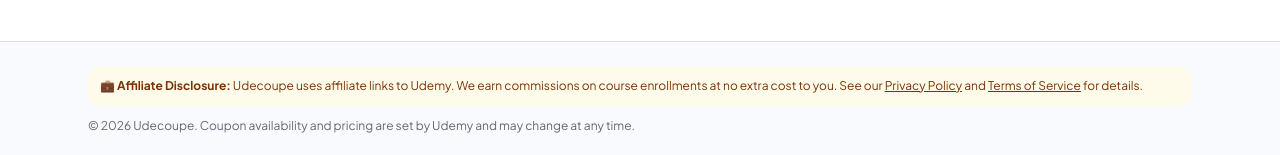
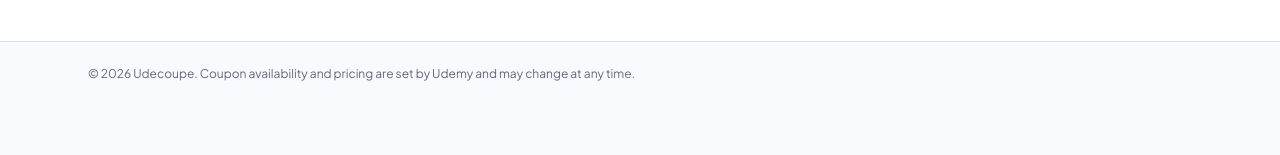
Before and after one commit to Numan-Nadeem/udecoupe, a Next.js app: page / in a window 1280 px wide. Shown: the part 1278-1433 px from the top of the page. After the commit the page ends 1384 px from the top, so only its background shows below. Built offline with nearby package versions, Linux system fonts and the light colour scheme; no server answers; the database is empty.

Commit message:
refactor: remove affiliate disclosure section from site footer
Removed the affiliate disclosure block for cleaner footer layout.

Co-authored-by: Numan Nadeem <115472372+Numan-Nadeem@users.noreply.github.com>

```diff
--- a/components/site-footer.tsx
+++ b/components/site-footer.tsx
@@ -45,20 +45,6 @@ export function SiteFooter() {
       </div>
       <div className="border-t border-border bg-secondary/30">
         <div className="mx-auto max-w-6xl px-4 py-6 sm:px-6">
-          <div className="mb-3 rounded-lg bg-amber-50 p-3 dark:bg-amber-950/30">
-            <p className="text-xs text-amber-900 dark:text-amber-100">
-              <strong>💼 Affiliate Disclosure:</strong> Udecoupe uses affiliate links to Udemy. We earn commissions on
-              course enrollments at no extra cost to you. See our{" "}
-              <Link href="/privacy" className="underline hover:text-amber-950 dark:hover:text-amber-50">
-                Privacy Policy
-              </Link>
-              {" and "}
-              <Link href="/terms" className="underline hover:text-amber-950 dark:hover:text-amber-50">
-                Terms of Service
-              </Link>
-              {" for details."}
-            </p>
-          </div>
           <p className="text-xs text-muted-foreground">
             © {new Date().getFullYear()} Udecoupe. Coupon availability and pricing are set by Udemy and may change at
             any time.
```
